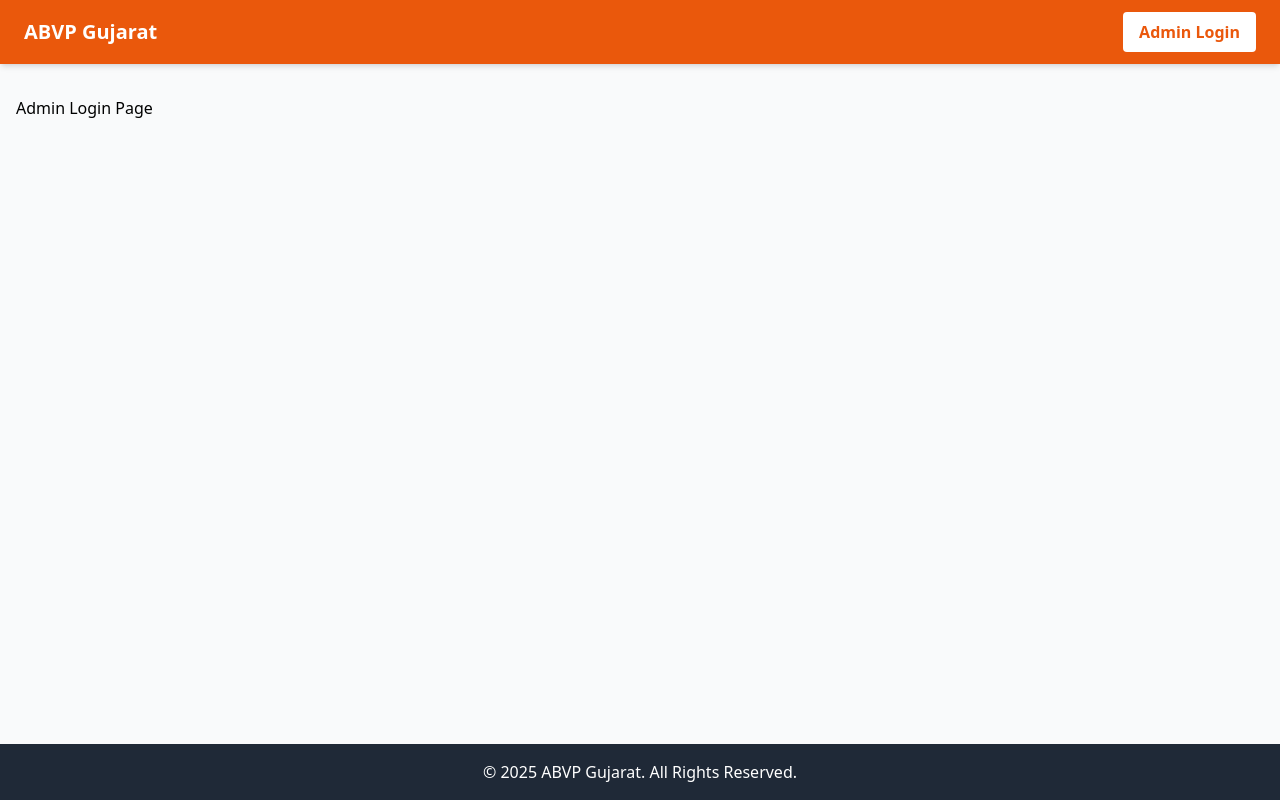
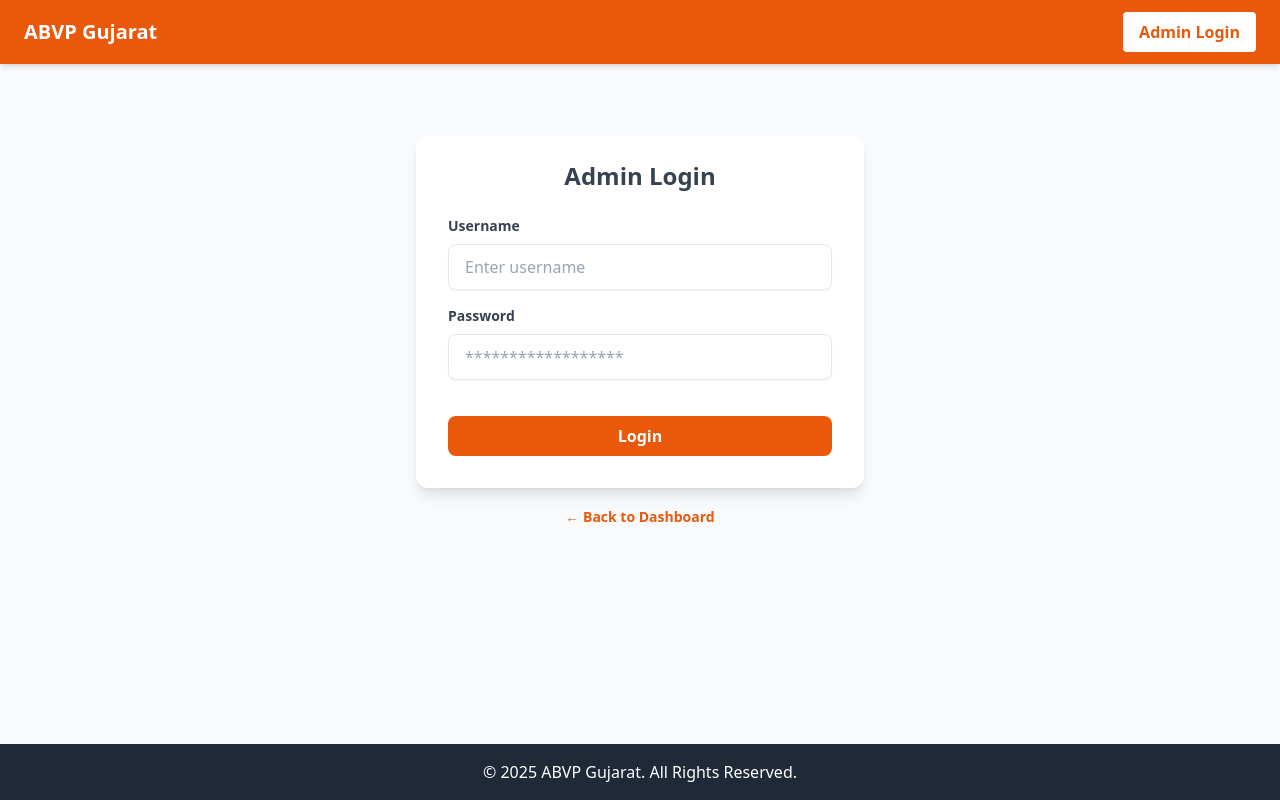
Before and after one commit to keshavkumar11/abvp_gujarat_dashboard_frontend, a React (Create React App) app: page /login in a window 1280 px wide. Built offline with nearby package versions, Linux system fonts and the light colour scheme.

Commit message:
feat(ui)(frontend): build admin login page UI

```diff
--- a/src/pages/LoginPage.js
+++ b/src/pages/LoginPage.js
@@ -1,5 +1,72 @@
+// src/pages/LoginPage.js
+import { useState } from 'react';
+import { Link } from 'react-router-dom';
+
 const LoginPage = () => {
-    return <h1>Admin Login Page</h1>
-}
+  const [username, setUsername] = useState('');
+  const [password, setPassword] = useState('');
+
+  const handleSubmit = (e) => {
+    e.preventDefault();
+    // For now, we'll just log the credentials.
+    // We will add the API call in the next step.
+    console.log({ username, password });
+  };
+
+  return (
+    <div className="flex items-center justify-center pt-10">
+      <div className="w-full max-w-md">
+        <div className="bg-white shadow-lg rounded-xl px-8 pt-6 pb-8 mb-4">
+          <h1 className="text-center text-2xl font-bold text-gray-700 mb-6">
+            Admin Login
+          </h1>
+          <form onSubmit={handleSubmit}>
+            <div className="mb-4">
+              <label className="block text-gray-700 text-sm font-bold mb-2" htmlFor="username">
+                Username
+              </label>
+              <input
+                className="shadow-sm appearance-none border rounded-lg w-full py-3 px-4 text-gray-700 leading-tight focus:outline-none focus:ring-2 focus:ring-orange-500"
+                id="username"
+                type="text"
+                placeholder="Enter username"
+                value={username}
+                onChange={(e) => setUsername(e.target.value)}
+                required
+              />
+            </div>
+            <div className="mb-6">
+              <label className="block text-gray-700 text-sm font-bold mb-2" htmlFor="password">
+                Password
+              </label>
+              <input
+                className="shadow-sm appearance-none border rounded-lg w-full py-3 px-4 text-gray-700 mb-3 leading-tight focus:outline-none focus:ring-2 focus:ring-orange-500"
+                id="password"
+                type="password"
+                placeholder="******************"
+                value={password}
+                onChange={(e) => setPassword(e.target.value)}
+                required
+              />
+            </div>
+            <div className="flex items-center justify-between">
+              <button
+                className="bg-orange-600 hover:bg-orange-700 text-white font-bold py-2 px-4 rounded-lg focus:outline-none focus:shadow-outline w-full"
+                type="submit"
+              >
+                Login
+              </button>
+            </div>
+          </form>
+        </div>
+         <div className="text-center">
+            <Link to="/" className="inline-block align-baseline font-bold text-sm text-orange-600 hover:text-orange-800">
+                &larr; Back to Dashboard
+            </Link>
+        </div>
+      </div>
+    </div>
+  );
+};
 
 export default LoginPage;
```
